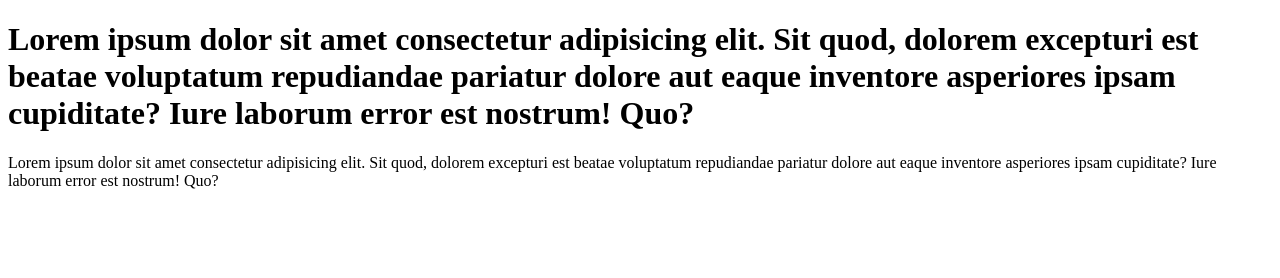
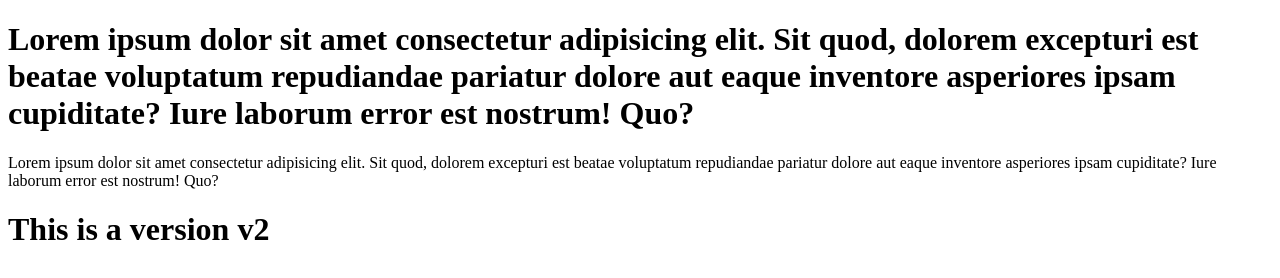
Before and after one commit to Ashishwayachal12/demorepo, a plain HTML site: page index.html in a window 1280 px wide. Drawn offline with Linux system fonts and the light colour scheme.

Commit message:
This is v2

```diff
--- a/index.html
+++ b/index.html
@@ -16,7 +16,7 @@
 
         dolorem excepturi est beatae voluptatum repudiandae pariatur
         dolore aut eaque inventore asperiores ipsam cupiditate? Iure laborum error est nostrum! Quo?</p>
-
+        <h1>This is a version v2</h1>
 
 
 </body>
```
